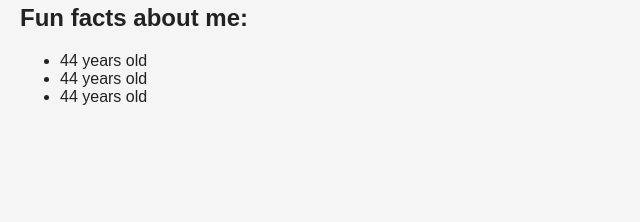
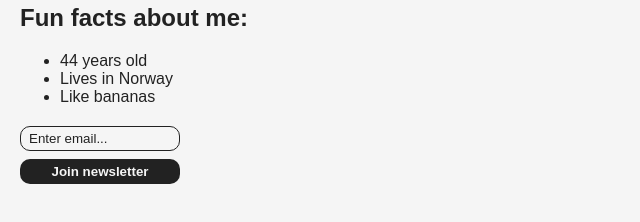
Before and after one commit to Stian7777/html_css, a plain HTML site: page HTML/index.html in a window 1280 px wide. Shown: the part 480-702 px from the top of the page, without its empty margins (0-640 px from the left). Drawn offline with Linux system fonts and the light colour scheme.

Commit message:
made placeholder and button

```diff
--- a/HTML/index.html
+++ b/HTML/index.html
@@ -12,9 +12,13 @@
     <h2>Fun facts about me:</h2>
     <ul>
         <li>44 years old</li>
-        <li>44 years old</li>
-        <li>44 years old</li>
+        <li>Lives in Norway</li>
+        <li>Like bananas</li>
     </ul>
+
+    <input type="text" placeholder="Enter email...">
+    <button>Join newsletter</button>
+
 </body>
 </html>
 
```
